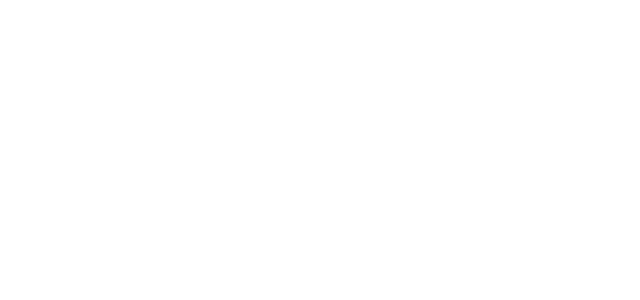
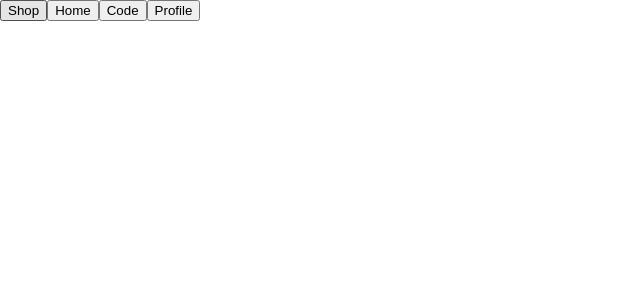
Before and after one commit to hackpres/DnDevs_React, a React (Create React App) app in the folder client/: page /code in a window 1280 px wide. Before the commit this address had no page. Shown: the top 300 px of the page, without its empty margins (0-640 px from the left). Built offline with nearby package versions, Linux system fonts and the light colour scheme.

Commit message:
built out navbar

```diff
--- a/client/src/App.js
+++ b/client/src/App.js
@@ -1,19 +1,19 @@
-import Landing from './pages/Landing';
-import Home from './pages/Home';
-import Battle from './pages/Battle';
-import Cards from './pages/Snippets';
-import Login from './pages/Login';
-import Signup from './pages/Signup';
-import Menu from './pages/Home';
-import Profile from './pages/Profile';
-import Shop from './pages/Shop';
-import Creation from './pages/CharacterCreation';
-import { ApolloClient, InMemoryCache, ApolloProvider } from '@apollo/client';
-import { createGlobalStyle } from 'styled-components';
-import { Routes, Route } from 'react-router-dom';
+import Landing from "./pages/Landing";
+import Home from "./pages/Home";
+import Battle from "./pages/Battle";
+import Code from "./pages/Snippets";
+import Login from "./pages/Login";
+import Signup from "./pages/Signup";
+import Menu from "./pages/Home";
+import Profile from "./pages/Profile";
+import Shop from "./pages/Shop";
+import Creation from "./pages/CharacterCreation";
+import { ApolloClient, InMemoryCache, ApolloProvider } from "@apollo/client";
+import { createGlobalStyle } from "styled-components";
+import { Routes, Route } from "react-router-dom";
 
 const client = new ApolloClient({
-  uri: '/graphql',
+  uri: "/graphql",
   cache: new InMemoryCache(),
 });
 
@@ -31,16 +31,16 @@ function App() {
     <ApolloProvider client={client}>
       <GlobalStyle />
       <Routes>
-        <Route path='/' element={<Landing />} />
-        <Route path='/home' element={<Home />} />
-        <Route path='/login' element={<Login />} />
-        <Route path='/signup' element={<Signup />} />
-        <Route path='/shop' element={<Shop />} />
-        <Route path='/menu' element={<Menu />} />
-        <Route path='/profile' element={<Profile />} />
-        <Route path='/cards' element={<Cards />} />
-        <Route path='/battle' element={<Battle />} />
-        <Route path='/creation' element={<Creation />} />
+        <Route path="/" element={<Landing />} />
+        <Route path="/home" element={<Home />} />
+        <Route path="/login" element={<Login />} />
+        <Route path="/signup" element={<Signup />} />
+        <Route path="/shop" element={<Shop />} />
+        <Route path="/menu" element={<Menu />} />
+        <Route path="/profile" element={<Profile />} />
+        <Route path="/code" element={<Code />} />
+        <Route path="/battle" element={<Battle />} />
+        <Route path="/creation" element={<Creation />} />
       </Routes>
     </ApolloProvider>
   );
--- a/client/src/components/Navigation/Nav.jsx
+++ b/client/src/components/Navigation/Nav.jsx
@@ -1,8 +1,38 @@
 import React from 'react'
+import NavIcon from './NavIcon'
+import NavScroll from './NavScroll'
+import NavText from './NavText'
+import Navigation from '../Buttons/Navigation'
+
+// shop home code profile
 
 function Nav() {
   return (
-    <div>Nav</div>
+    <>
+      <Navigation title="Shop" destination="shop">
+        <NavIcon />
+        <NavScroll />
+        <NavText/>
+      </Navigation>
+
+      <Navigation title="Home" destination="home">
+        <NavIcon />
+        <NavScroll />
+        <NavText/>
+      </Navigation>
+
+      <Navigation title="Code" destination="code">
+          <NavIcon />
+          <NavScroll />
+          <NavText/>
+      </Navigation>
+
+      <Navigation title="Profile" destination="profile">
+        <NavIcon />
+        <NavScroll />
+        <NavText/>
+      </Navigation>
+    </>
   )
 }
 
--- a/client/src/pages/Home.js
+++ b/client/src/pages/Home.js
@@ -1,13 +1,14 @@
-import React from 'react';
-import Navigation from '../components/Buttons/Navigation';
-
+import React from "react";
+import Navigation from "../components/Buttons/Navigation";
+import Nav from "../components/Navigation/Nav";
 
 function Home() {
   return (
     <>
-      <Navigation title='Battle' destination='battle' />
+      <Navigation title="Battle" destination="battle" />
+      <Nav></Nav>
     </>
-  )
+  );
 }
 
-export default Home
+export default Home;
--- a/client/src/pages/Profile.js
+++ b/client/src/pages/Profile.js
@@ -1,9 +1,12 @@
-import React from 'react'
+import React from "react";
+import Nav from "../components/Navigation/Nav";
 
 function Profile() {
   return (
-    <div>Profile</div>
-  )
+    <div>
+      <Nav />
+    </div>
+  );
 }
 
-export default Profile
+export default Profile;
--- a/client/src/pages/Shop.js
+++ b/client/src/pages/Shop.js
@@ -1,9 +1,12 @@
-import React from 'react'
+import React from "react";
+import Nav from "../components/Navigation/Nav";
 
 function Shop() {
   return (
-    <div>Shop</div>
-  )
+    <div>
+      <Nav />
+    </div>
+  );
 }
 
-export default Shop
+export default Shop;
--- a/client/src/pages/Snippets.js
+++ b/client/src/pages/Snippets.js
@@ -1,9 +1,12 @@
-import React from 'react'
+import React from "react";
+import Nav from "../components/Navigation/Nav";
 
-function Snippets() {
+function Code() {
   return (
-    <div>Snippets</div>
-  )
+    <div>
+      <Nav />
+    </div>
+  );
 }
 
-export default Snippets
+export default Code;
```
